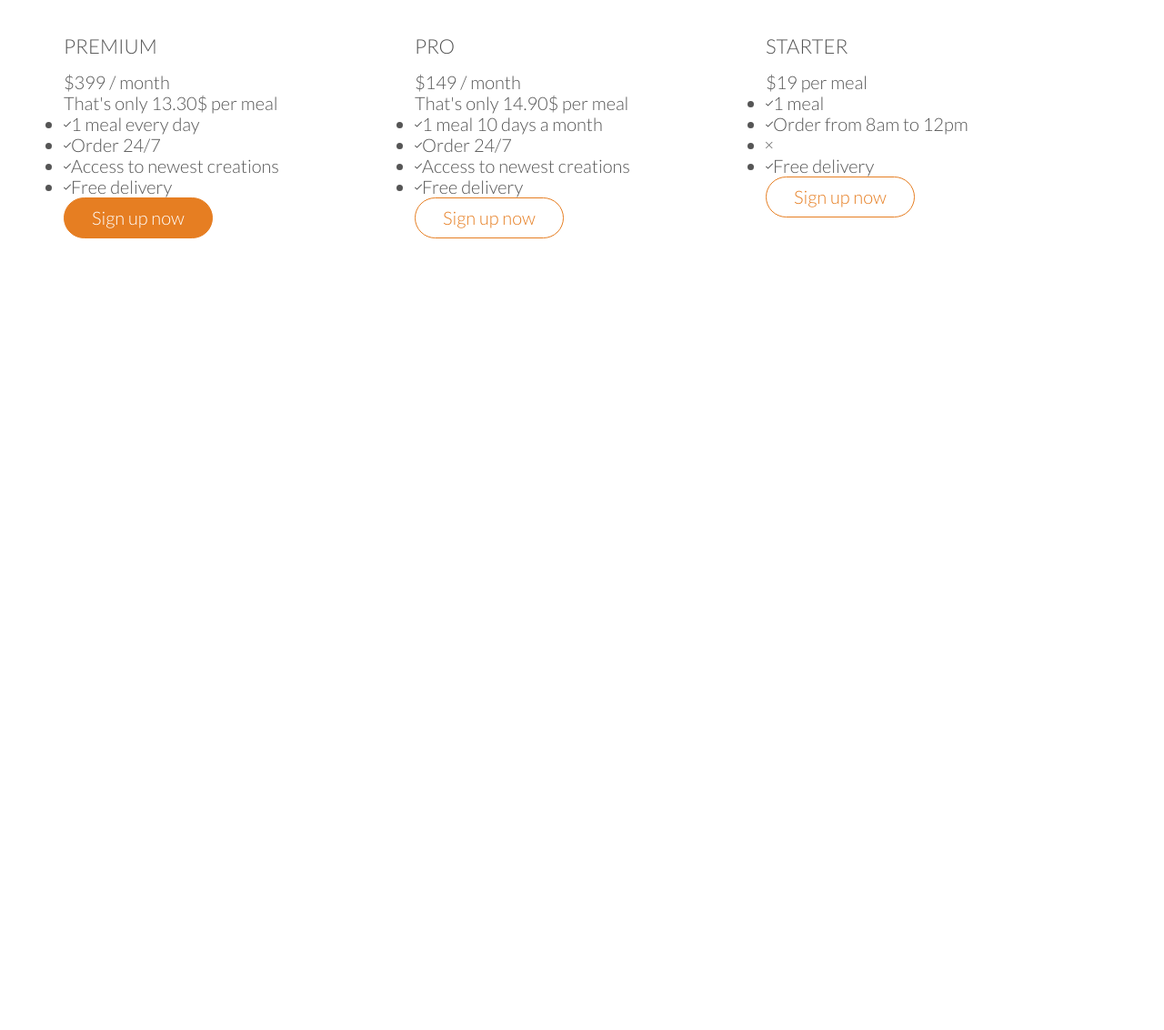
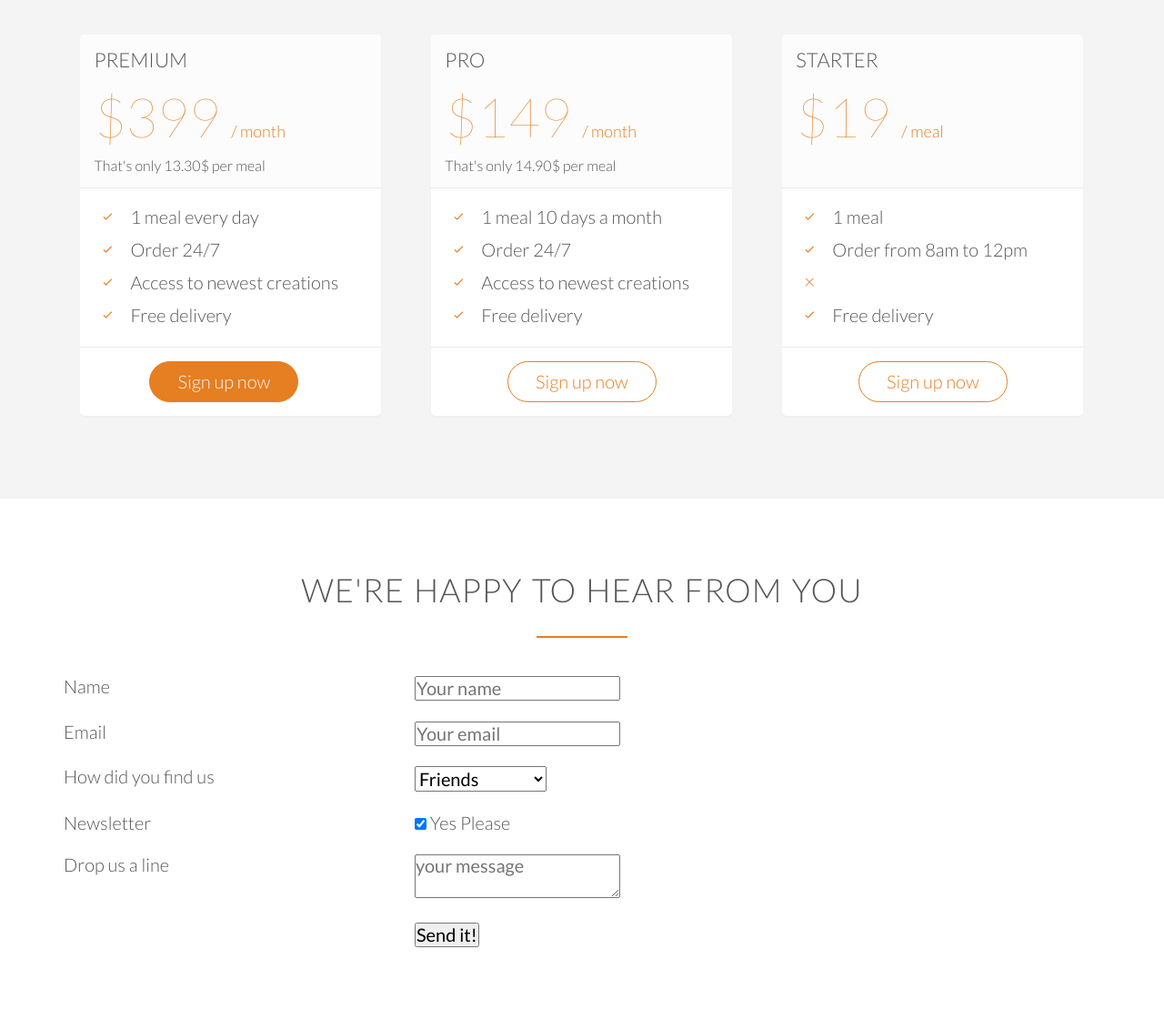
Before and after one commit to Benne641/Omnifood, a plain HTML site: page index.html in a window 1280 px wide. Shown: the part 4089-5221 px from the top of the page at 91% size. Before the commit the page ends 4442 px from the top, so only its background shows below. Drawn offline with Linux system fonts and the light colour scheme; files whose address does not match are found by name.

Commit message:
Signup section styled and contact form html

```diff
--- a/index.html
+++ b/index.html
@@ -251,15 +251,15 @@
                     <div class="plan-box">
                         <div>
                             <h3>Premium</h3>
-                            <p class="plan-price">$399 / month</p>
+                            <p class="plan-price">$399 <span>/ month</span></p>
                             <p class="plan-price-meal">That's only 13.30$ per meal</p>
                         </div>
                         <div>
                             <ul>
-                                <li><i class="ion-ios-checkmark-empty"></i>1 meal every day</li>
-                                <li><i class="ion-ios-checkmark-empty"></i>Order 24/7</li>
-                                <li><i class="ion-ios-checkmark-empty"></i>Access to newest creations</li>
-                                <li><i class="ion-ios-checkmark-empty"></i>Free delivery</li>
+                                <li><i class="ion-ios-checkmark-empty icon-small"></i>1 meal every day</li>
+                                <li><i class="ion-ios-checkmark-empty icon-small"></i>Order 24/7</li>
+                                <li><i class="ion-ios-checkmark-empty icon-small"></i>Access to newest creations</li>
+                                <li><i class="ion-ios-checkmark-empty icon-small"></i>Free delivery</li>
                             </ul>
                         </div>
                         <div>
@@ -271,15 +271,15 @@
                     <div class="plan-box">
                         <div>
                             <h3>Pro</h3>
-                            <p class="plan-price">$149 / month</p>
+                            <p class="plan-price">$149 <span>/ month</span></p>
                             <p class="plan-price-meal">That's only 14.90$ per meal</p>
                         </div>
                         <div>
                             <ul>
-                                <li><i class="ion-ios-checkmark-empty"></i>1 meal 10 days a month</li>
-                                <li><i class="ion-ios-checkmark-empty"></i>Order 24/7</li>
-                                <li><i class="ion-ios-checkmark-empty"></i>Access to newest creations</li>
-                                <li><i class="ion-ios-checkmark-empty"></i>Free delivery</li>
+                                <li><i class="ion-ios-checkmark-empty icon-small"></i>1 meal 10 days a month</li>
+                                <li><i class="ion-ios-checkmark-empty icon-small"></i>Order 24/7</li>
+                                <li><i class="ion-ios-checkmark-empty icon-small"></i>Access to newest creations</li>
+                                <li><i class="ion-ios-checkmark-empty icon-small"></i>Free delivery</li>
                             </ul>
                         </div>
                         <div>
@@ -291,15 +291,15 @@
                     <div class="plan-box">
                         <div>
                             <h3>Starter</h3>
-                            <p class="plan-price">$19 per meal</p>
-
+                            <p class="plan-price">$19 <span>/ meal</span></p>
+                            <p class="plan-price-meal">&nbsp</p>
                         </div>
                         <div>
                             <ul>
-                                <li><i class="ion-ios-checkmark-empty"></i>1 meal</li>
-                                <li><i class="ion-ios-checkmark-empty"></i>Order from 8am to 12pm</li>
-                                <li><i class="ion-ios-close-empty"></i></li>
-                                <li><i class="ion-ios-checkmark-empty"></i>Free delivery</li>
+                                <li><i class="ion-ios-checkmark-empty icon-small"></i>1 meal</li>
+                                <li><i class="ion-ios-checkmark-empty icon-small"></i>Order from 8am to 12pm</li>
+                                <li><i class="ion-ios-close-empty icon-small"></i></li>
+                                <li><i class="ion-ios-checkmark-empty icon-small"></i>Free delivery</li>
                             </ul>
                         </div>
                         <div>
@@ -310,6 +310,71 @@
             </div>
         </section>
 
+        <section class="section-form">
+            <div class="row">
+                <h2>We're happy to hear from you</h2>
+            </div>
+            <div class="row">
+                <form method="post" action="#" class="contact-form">
+                    <div class="row">
+                        <div class="col span-1-of-3">
+                            <label for="name">Name</label>
+                        </div>
+                        <div class="col span-2-of-3">
+                            <input type="text" name="name" id="name" placeholder="Your name" required>
+                        </div>
+                    </div>
+                     <div class="row">
+                        <div class="col span-1-of-3">
+                            <label for="email">Email</label>
+                        </div>
+                        <div class="col span-2-of-3">
+                            <input type="email" name="email" id="email" placeholder="Your email" required>
+                        </div>
+                    </div>
+                     <div class="row">
+                        <div class="col span-1-of-3">
+                            <label for="find-us">How did you find us</label>
+                        </div>
+                        <div class="col span-2-of-3">
+                            <select name="find-us" id="find-us">
+                                <option value="friends" selected>Friends</option>
+                                <option value="search">Search engine</option>
+                                <option value="ad">Advertisment</option>
+                                <option value="opther">Other</option>
+                            </select>
+                        </div>
+                    </div>
+                        <div class="row">
+                        <div class="col span-1-of-3">
+                            <label>Newsletter</label>
+                        </div>
+                        <div class="col span-2-of-3">
+                            <input type="checkbox" name="news" id="news" checked> Yes Please
+                        </div>
+                    </div>
+                        <div class="row">
+                        <div class="col span-1-of-3">
+                            <label>Drop us a line</label>
+                        </div>
+                        <div class="col span-2-of-3">
+                            <textarea name="message" placeholder="your message"></textarea>
+                        </div>
+                    </div>
+                      <div class="row">
+                        <div class="col span-1-of-3">
+                            <label>&nbsp</label>
+                        </div>
+                        <div class="col span-2-of-3">
+                            <input type="submit" value="Send it!">
+                        </div>
+                    </div>
+
+
+                </form>
+            </div>
+        </section>
+
 
     </body>
 
--- a/resources/css/style.css
+++ b/resources/css/style.css
@@ -410,3 +410,59 @@ cite img {
     margin-right: 10px;
     vertical-align: middle;
 }
+
+/*--------------------------------------*/
+/*Sign up*/
+/*--------------------------------------*/
+
+.section-plans {
+    background-color: #f4f4f4;
+}
+
+.plan-box {
+    background-color: #fff;
+    border-radius: 5px;
+    width: 90%;
+    margin-left: 5%;
+    box-shadow: 0 2px 2px #efefef;
+}
+
+.plan-box div {
+    padding: 15px;
+    border-bottom: 1px solid #e8e8e8;
+}
+
+.plan-box div:first-child {
+    background-color: #fcfcfc;
+    border-top-left-radius: 5px;
+    border-top-right-radius: 5px;
+}
+
+.plan-box div:last-child {
+    text-align: center;
+    border: none;
+}
+
+.plan-price {
+    font-size: 300%;
+    margin-bottom: 10px;
+    font-weight: 100;
+    color: #e67e22;
+}
+
+.plan-price span {
+    font-size: 30%;
+    font-weight: 300;
+}
+
+.plan-price-meal {
+    font-size: 80%;
+}
+
+.plan-box ul {
+    list-style: none;
+}
+
+.plan-box ul li {
+    padding: 5px 0;
+}
```
